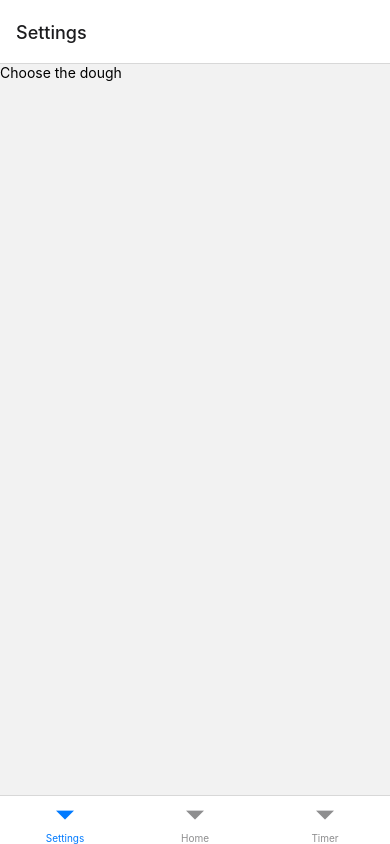
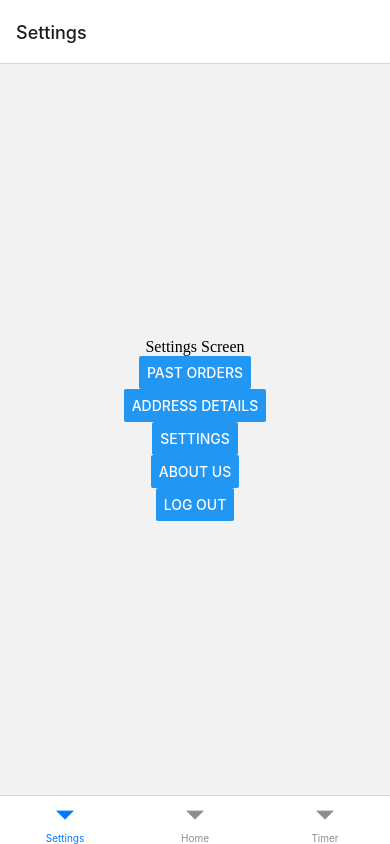
Before and after one commit to marikadu/Mobile-Programming-Project, a React Native app: screen /Settings in a window 390 px wide. Built offline with nearby package versions, Linux system fonts and the light colour scheme.

Commit message:
Connected all Stacks and components.

```diff
--- a/App.js
+++ b/App.js
@@ -3,16 +3,17 @@ import { View, Text, Button, StyleSheet, Image, FlatList, TouchableOpacity, Text
 import { NavigationContainer } from '@react-navigation/native';
 import { createNativeStackNavigator } from '@react-navigation/native-stack';
 import Ionicons from 'react-native-vector-icons/Ionicons'; // Custom icon for header
-import HomeScreen from './screens/HomeScreen';
+// import HomeScreen from './screens/HomeScreen';
 import DoughScreen from './screens/DoughScreen';
 import SauceScreen from './screens/SauceScreen';
 import ToppingsScreen from './screens/ToppingsScreen';
 import TimerScreen from './screens/TimerScreen';
-import PepperoniPalsView from './components/PepperoniPals.js';
+import HomeScreen from './components/HomeScreen.js';
 import { DetailsScreen } from './components/DetailsScreen.js';
 import { ImageScreen } from './components/ImageScreen.js';
 import { LogoTitle } from './components/LogoTitle.js';
 import { MenuScreen } from './components/MenuScreen.js';
+import { SettingsScreen } from './components/SettingsScreen.js';
 
 import { createBottomTabNavigator } from '@react-navigation/bottom-tabs';
 
@@ -52,7 +53,7 @@ const HomeStackScreen = () => {
   return (
 
     <Stack.Navigator
-      initialRouteName="PepperoniPals"
+      initialRouteName="Home"
       // initialRouteName="Dough"
       screenOptions={({ navigation }) => ({
         headerStyle: {
@@ -71,7 +72,7 @@ const HomeStackScreen = () => {
         headerLeft: () => <HeaderLeftButton navigation={navigation} />, // Left arrow component
       })}>
         {/* <Stack.Screen name="PepperoniPals" component={PepperoniPalsView} options={({route}) => ({title: route.params?.name ? route.params.name : "Pepperoni_PAPIiii"})} /> */}
-        <Stack.Screen name="PepperoniPals" component={PepperoniPalsView} options={({route}) => ({title: route.params?.name ? route.params.name : "Pepperoni_PAPIiii"})} />
+        <Stack.Screen name="Home" component={HomeScreen} options={({route}) => ({title: route.params?.name ? route.params.name : "Home"})} />
         <Stack.Screen name="Dough" component={DoughScreen} options={{ title: 'Creating a pizza' }}/>
         <Stack.Screen name="Sauce" component={SauceScreen} options={{ title: 'Creating a pizza' }}/>
         <Stack.Screen name="Toppings" component={ToppingsScreen} options={{ title: 'Creating a pizza' }}/>
@@ -80,6 +81,7 @@ const HomeStackScreen = () => {
         {/* Notice how the IMAGE PAGE has the logo of the elephant from ./assets/misc.png */}
         <Stack.Screen name="Image" component={ImageScreen} options={{headerTitle: (props) => <LogoTitle {...props} />}} />
         <Stack.Screen name="Menu" component={MenuScreen} />
+        <Stack.Screen name="Settings" component={SettingsScreen}  />
       </Stack.Navigator>
     // <Stack.Navigator>
 
@@ -92,7 +94,7 @@ export default function App({ navigation }) {
   return (
 <NavigationContainer>
   <Tab.Navigator>
-    <Tab.Screen name="Settings" component={DoughScreen} />
+    <Tab.Screen name="Settings" component={SettingsScreen} />
     <Tab.Screen name="Home" component={HomeStackScreen} />
     <Tab.Screen name="Timer" component={TimerScreen} />
   </Tab.Navigator>
--- a/components/PepperoniPals.js
+++ b/components/HomeScreen.js
@@ -5,7 +5,7 @@ import {Button, Text, View, FlatList, Image, StyleSheet, TouchableOpacity } from
 import NavButtons from './NavButtons.js';
 
 // const PepperoniPalsView = ({route, navigation}) =>{
-  const PepperoniPalsView = (props) =>{
+  const HomeScreen = (props) =>{
 
 
     ////////////////IMPLEMENT THE DATABASE HERE ///////////////////
@@ -113,4 +113,4 @@ import NavButtons from './NavButtons.js';
     },
   });
 
-  export default PepperoniPalsView;
+  export default HomeScreen;
--- a/components/NavButtons.js
+++ b/components/NavButtons.js
@@ -11,7 +11,7 @@ const NavButton = (par) =>{
 const NavButtons=({params})=>{
   return(
     <View style={styles.navbuttonstyle}>
-      <NavButton params={params} name="PepperoniPals" active={params.route.name}/>
+      <NavButton params={params} name="Home" active={params.route.name}/>
       <NavButton params={params} name="Menu" active={params.route.name}/>
       {/* <NavButton params={params} name="Home" active={params.route.name}/> */}
       <NavButton params={params} name="Details" active={params.route.name}/>
--- /dev/null
+++ b/components/SettingsScreen.js
@@ -0,0 +1,64 @@
+import React from 'react';
+import { View, Button, Image, StyleSheet } from 'react-native';
+
+// Import the components
+import NavButtons from './NavButtons.js';
+import { Text } from 'react-native-svg';
+
+export const SettingsScreen=(props)=>{
+    return (
+        <View style={{flex:1}}>
+        <View style={{ flex: 8, alignItems: 'center', justifyContent: 'center' }}>
+        <Text>Settings Screen</Text>
+
+        <Button onPress={()=> console.log('Past Orders')} title="Past Orders"/>
+        <Button onPress={()=> console.log('Address Details')} title="Address Details"/>
+        <Button onPress={()=> console.log('Settings')} title="Settings"/>
+        <Button onPress={()=> console.log('About Us')} title="About Us"/>
+        <Button onPress={()=> console.log('Log Out')} title="Log Out"/>
+        </View>
+      </View>
+    );
+  }
+
+  const styles=StyleSheet.create({
+    navbuttonstyle:{
+      flex:2,
+      flexDirection:"row",
+      backgroundColor:"#def",
+      alignItems:"center",
+      justifyContent:"space-around",
+    },
+    imageContainer:{
+      height:200,
+      width:'50%',
+      borderRadius:200,
+      overflow:'hidden',
+      borderWidth:3,
+      borderColor:'red',
+    },
+    image:{
+      height:'100%',
+      width:'100%'
+    },
+    listItemStyle:{
+      borderWidth:1,
+      borderColor:"blue",
+      padding:5,
+      backgroundColor:"#abc",
+      width:"80%",
+      alignSelf:"center",
+    },
+    listStyle:{
+      flex:8,
+      alignItems:"center",
+      backgroundColor:"#eee",
+      borderColor:"red",
+      borderWidth:2,
+      width:"100%",
+    },
+    flatliststyle:{
+      width:'80%',
+      backgroundColor:'blue',
+    },
+  });
```
Also changed, not shown: components/Redundant_HomeSreen.js (renamed from components/HomeSreen.js).
